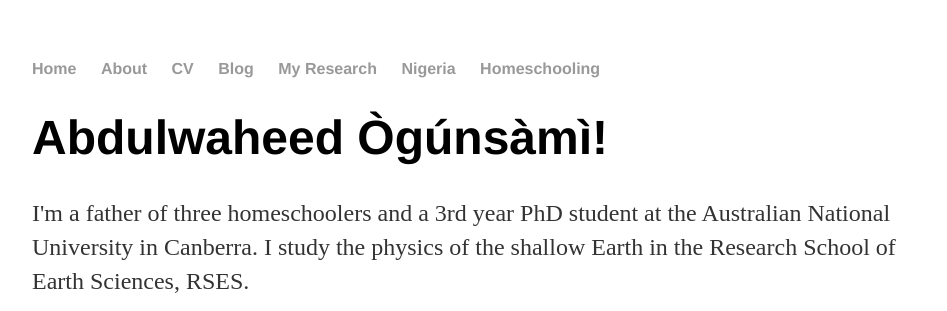
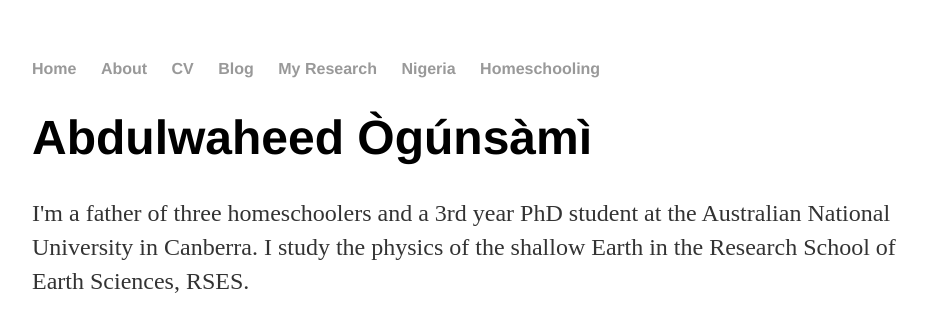
Before and after one commit to ogsm/ogsm.github.io, a Jekyll site: the page built from index.html, in a window 1280 px wide. Shown: the top 311 px of the page, without its empty margins (160-1107 px from the left). Built offline with Jekyll 4.4.1, drawn with Linux system fonts in a browser that asks for light colours.

```diff
--- a/index.html
+++ b/index.html
@@ -3,7 +3,7 @@ layout: default
 title: Abdulwaheed Ògúnsàmì
 ---
 <div class="blurb">
-	<h1>Abdulwaheed Ògúnsàmì!</h1>
+	<h1>Abdulwaheed Ògúnsàmì</h1>
 	<p>I'm a father of  three homeschoolers and a 3rd year PhD student at the Australian National University in Canberra. I study the physics of the shallow  Earth in the Research School of Earth Sciences, RSES.
 
         <p> I am currently developing an intensive laboratory  understanding for  seismic signature of fluids in cracked media.  I do this with broadband investigation  of seismic properties of dry and fluid saturated  real and proxy crustal materials – such as  rocks,         sintered beads and cracked glass. <a href="/about"> You can read more about my life...</a></p> </div><!-- /.blurb -->
```
